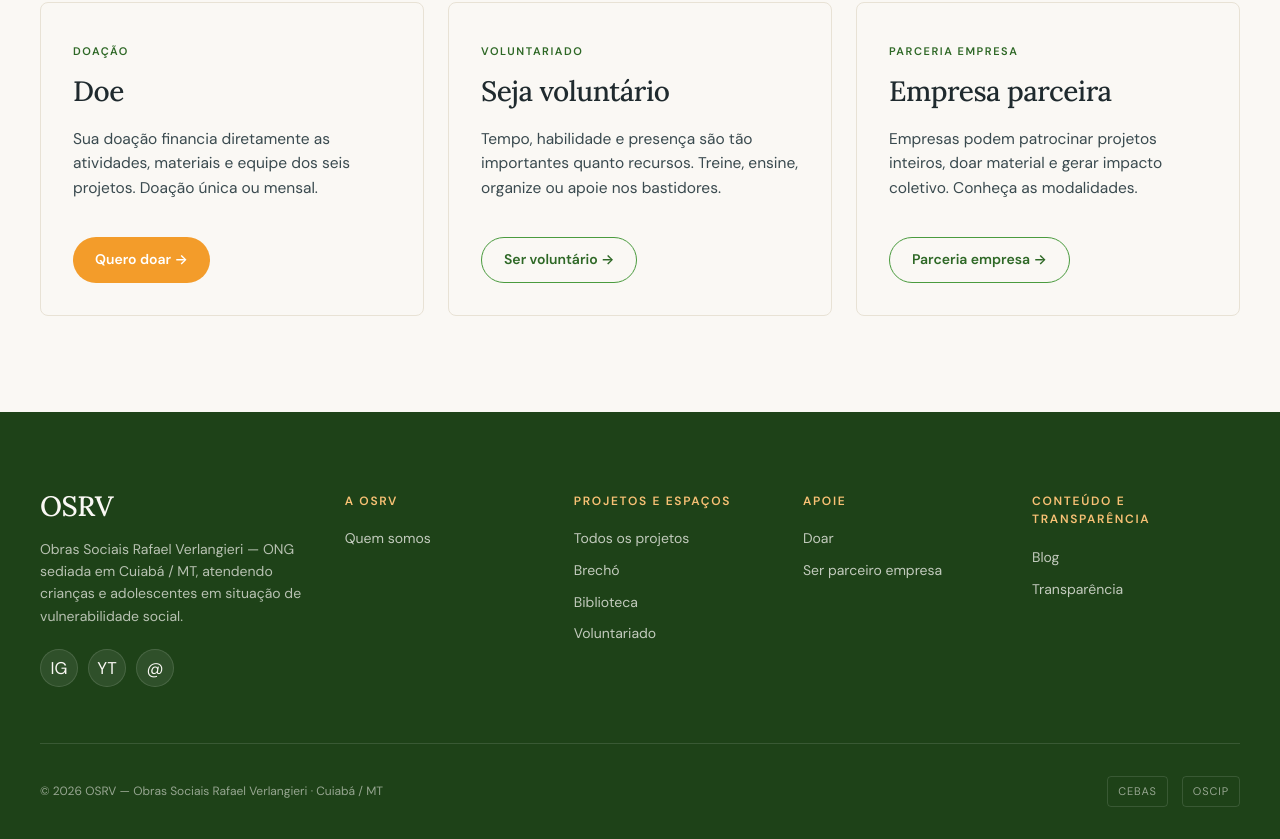
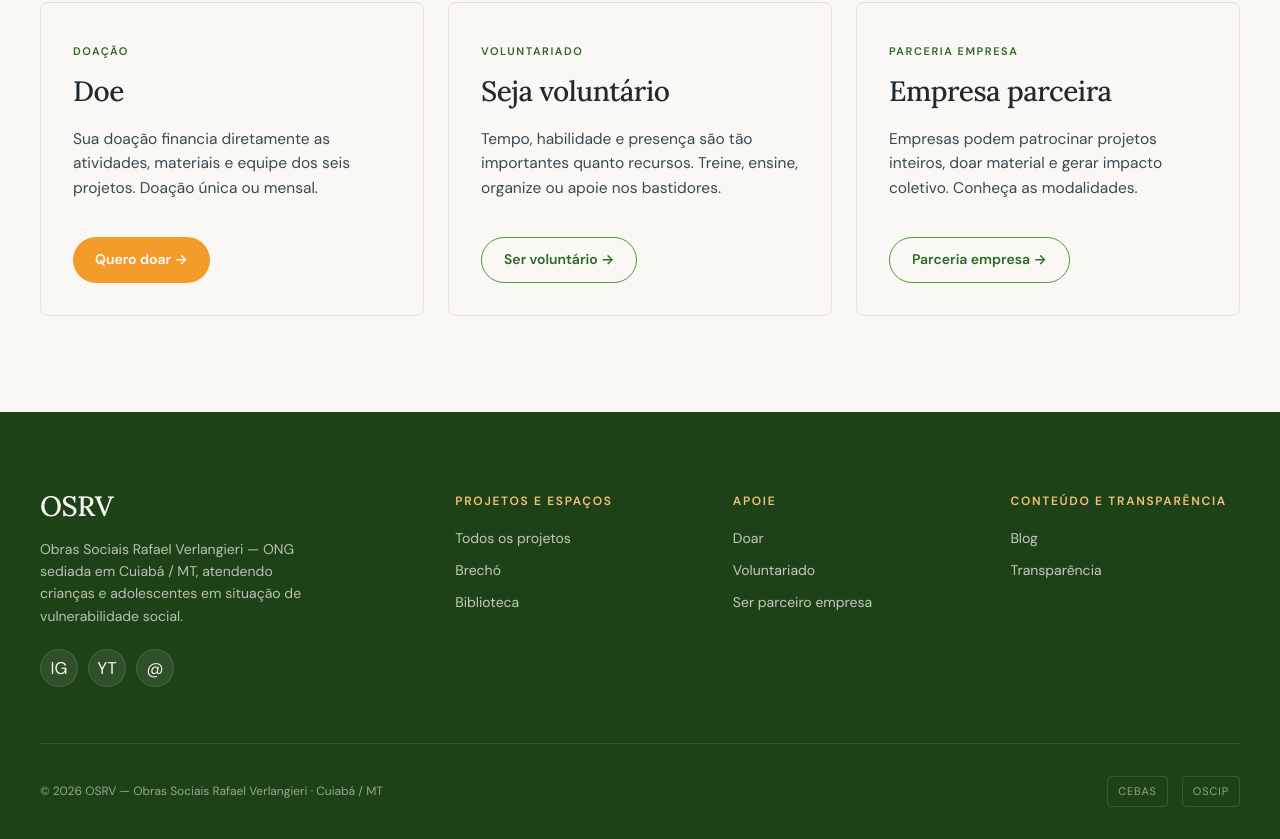
Before and after one commit to pedromonteiro10311031/osrv, a Next.js app: page / in a window 1280 px wide. Shown: the part 4565-5404 px from the top of the page. Built offline with nearby package versions, Linux system fonts and the light colour scheme.

Commit message:
fix(footer): reorganizar colunas e centralizar layout

```diff
--- a/components/Footer.tsx
+++ b/components/Footer.tsx
@@ -3,7 +3,7 @@ import Link from 'next/link'
 const footStyles = {
   wrap: { background: 'var(--pine-900)', color: 'rgba(250, 248, 244, 0.85)', padding: '80px 0 32px' },
   inner: { maxWidth: 'var(--container)', margin: '0 auto', padding: '0 32px' },
-  top: { display: 'grid', gridTemplateColumns: '1.4fr 1fr 1fr 1fr 1.1fr', gap: 40, paddingBottom: 56, borderBottom: '1px solid rgba(255,255,255,0.12)' },
+  top: { display: 'grid', gridTemplateColumns: '1.6fr 1fr 1fr 1fr', gap: 48, paddingBottom: 56, borderBottom: '1px solid rgba(255,255,255,0.12)' },
   brand: { display: 'flex', alignItems: 'center', gap: 10, marginBottom: 18 },
   word: {
     fontFamily: 'var(--font-serif)',
@@ -104,24 +104,18 @@ export default function Footer() {
             </div>
           </div>
           <div>
-            <div style={footStyles.colH} className="footer-col-h">A OSRV</div>
-            <ul style={footStyles.list} className="footer-list">
-              <li><Link href="/quem-somos" style={footStyles.link} className="footer-link">Quem somos</Link></li>
-            </ul>
-          </div>
-          <div>
             <div style={footStyles.colH} className="footer-col-h">Projetos e espaços</div>
             <ul style={footStyles.list} className="footer-list">
               <li><Link href="/programas-e-projetos" style={footStyles.link} className="footer-link">Todos os projetos</Link></li>
               <li><Link href="/brecho" style={footStyles.link} className="footer-link">Brechó</Link></li>
               <li><Link href="/biblioteca" style={footStyles.link} className="footer-link">Biblioteca</Link></li>
-              <li><Link href="/quero-ser-voluntario" style={footStyles.link} className="footer-link">Voluntariado</Link></li>
             </ul>
           </div>
           <div>
             <div style={footStyles.colH} className="footer-col-h">Apoie</div>
             <ul style={footStyles.list} className="footer-list">
               <li><Link href="/quero-ser-doador" style={footStyles.link} className="footer-link">Doar</Link></li>
+              <li><Link href="/quero-ser-voluntario" style={footStyles.link} className="footer-link">Voluntariado</Link></li>
               <li><Link href="/quero-ser-parceiro" style={footStyles.link} className="footer-link">Ser parceiro empresa</Link></li>
             </ul>
           </div>
```
